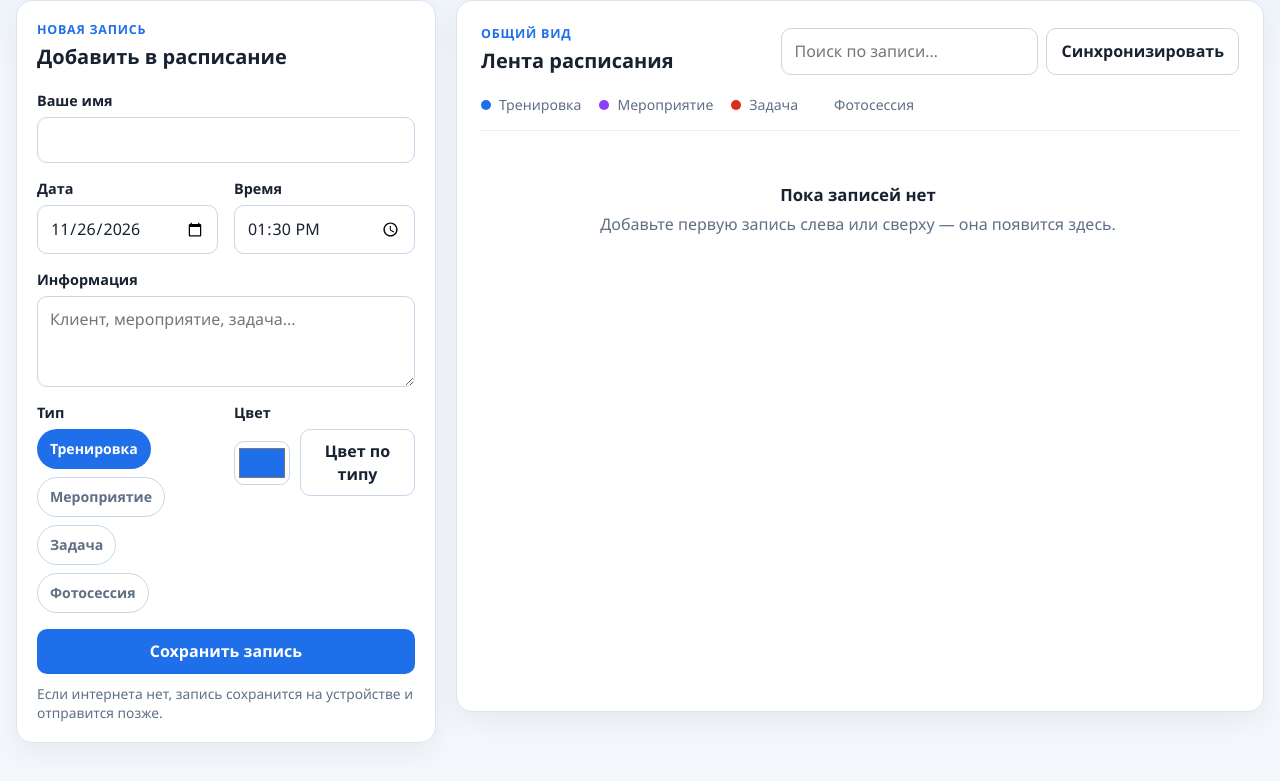
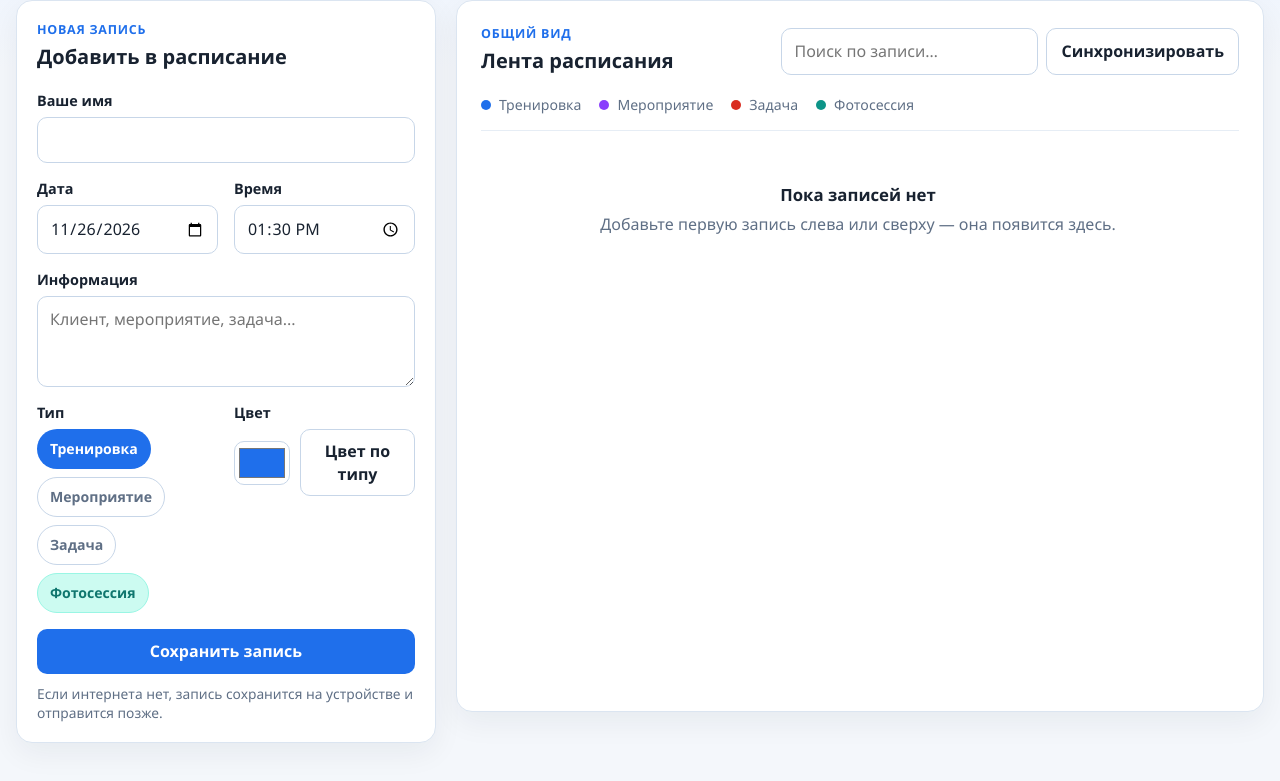
Before and after one commit to photosavekoni-sudo/schedule-app, a plain HTML site: page index.html in a window 1280 px wide. Shown: the part 111-892 px from the top of the page. Drawn offline with Linux system fonts and the light colour scheme; no server answers.

Commit message:
Update styles.css

```diff
--- a/styles.css
+++ b/styles.css
@@ -182,6 +182,8 @@ input:focus, textarea:focus, button:focus-visible {
 .type-option input:checked + .type-training { background: var(--training); color: #fff; border-color: transparent; }
 .type-option input:checked + .type-event { background: var(--event); }
 .type-option input:checked + .type-task { background: var(--task); }
+.type-photoshoot { background: #ccfbf1; color: #0f766e; border-color: #99f6e4; }
+.type-option input:checked + .type-photoshoot { background: #0d9488; color: #fff; border-color: transparent; }
 .type-option input:focus-visible + .type-chip { outline: 3px solid rgba(31,111,235,.18); }
 
 .color-row { display: flex; gap: 10px; align-items: center; }
@@ -246,6 +248,7 @@ input[type="color"] {
 .dot-training { background: var(--training); }
 .dot-event { background: var(--event); }
 .dot-task { background: var(--task); }
+.dot-photoshoot { background: #0d9488; }
 
 .schedule-list {
   display: flex;
```
